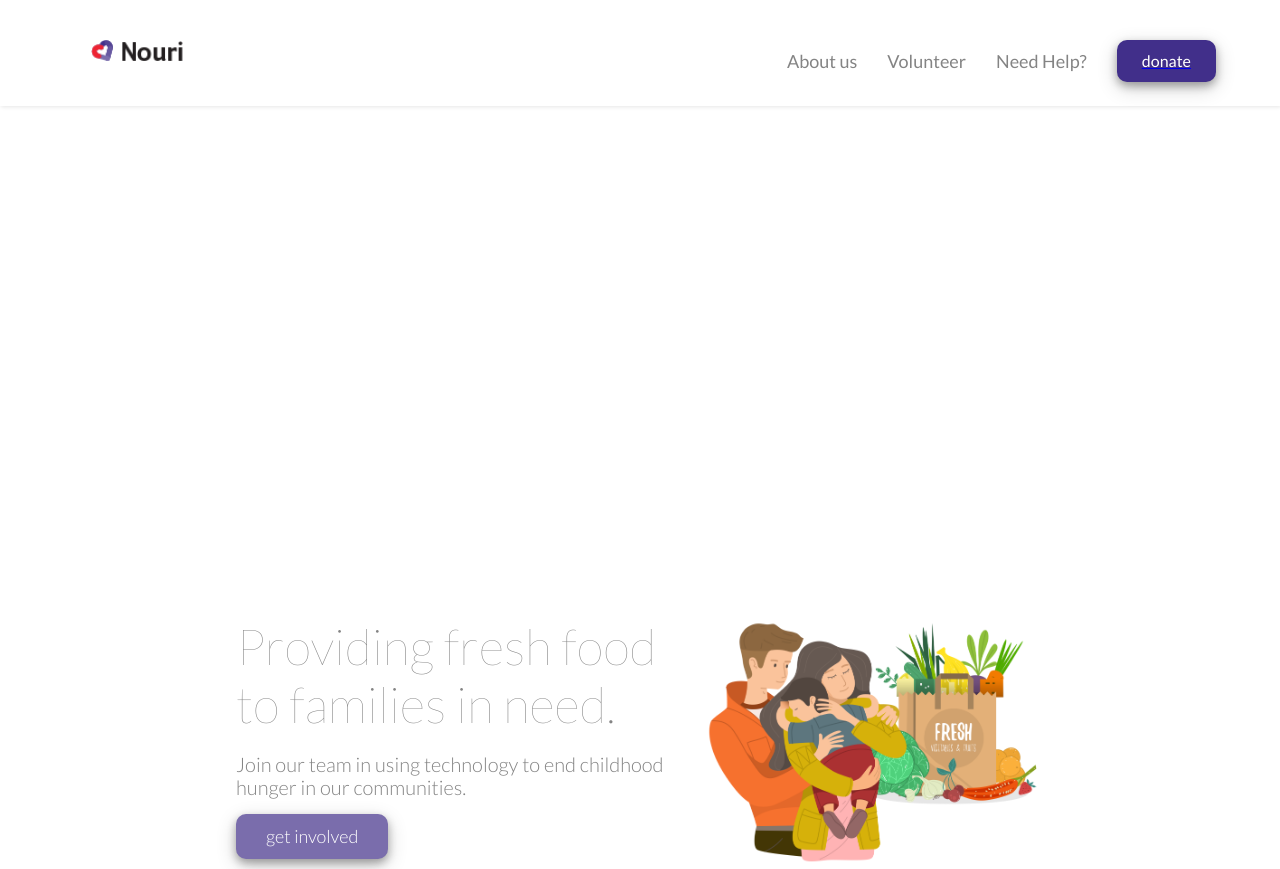
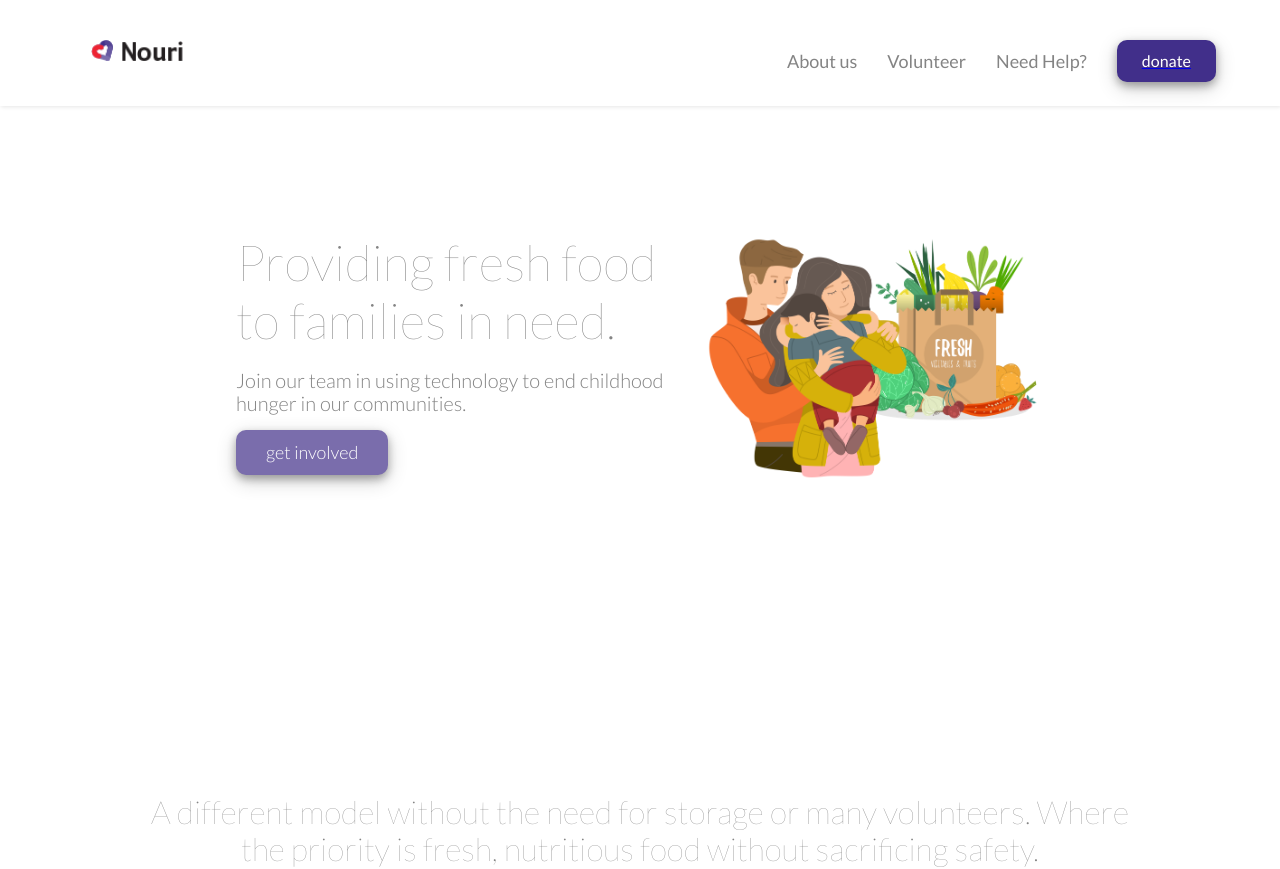
Before and after one commit to nourimeals/website, a React app: page / in a window 1280 px wide. Shown: the top 869 px of the page. Built offline with nearby package versions, Linux system fonts and the light colour scheme; a web font is replaced by a local one.

Commit message:
fix whitespace issue

```diff
--- a/src/components/home/sections/sections.scss
+++ b/src/components/home/sections/sections.scss
@@ -14,10 +14,9 @@
         flex-direction: row;
         justify-content: center;
         align-items: flex-start;
-      margin-top: 15%;
+        padding-top: 10%;
         height: 70vh;
     }
-
   .welcome-text-container {
       display: flex;
       flex-direction: column;
```
Lines whose indentation alone changed are shown as unchanged.
